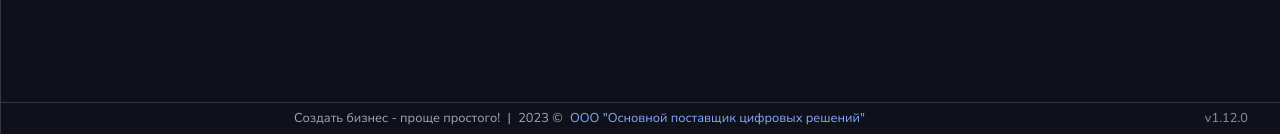
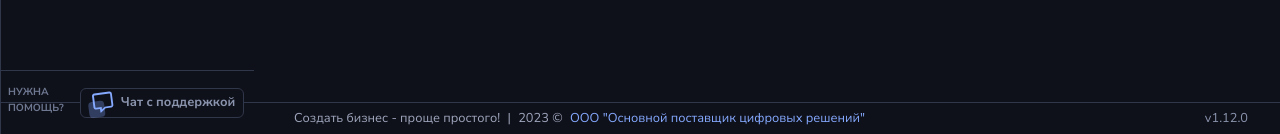
Before and after one commit to lavrenyk/vue3-bplan-app, a Vue app: page /plan in a window 1280 px wide. Shown: the part 666-800 px from the top of the page. Built offline with nearby package versions, Linux system fonts and the light colour scheme; no server answers; the database is empty; sample sign-in values are in the browser's storage; what bootstrap-vue-next would draw is missing.

Commit message:
workStamp 3200

```diff
--- a/src/components/TheAppVerticalNavbar.vue
+++ b/src/components/TheAppVerticalNavbar.vue
@@ -9,12 +9,34 @@
             <p class="navbar-vertical-label navbar-vertical-label mt-2 mb-0 ps-2">
               Активный проект
             </p>
-            <a data-v-7c16fed6="" href="/projects" class="btn btn-outline-secondary btn-sm btn-block m-2 mb-2"> sdfsdf </a>
+            <router-link v-if="activeBPlan"
+              to="/projects" class="btn btn-outline-secondary btn-sm btn-block m-2 mb-2">
+              {{ activeBPlan }}
+            </router-link>
+            <div v-if="!activeBPlan"
+              class="btn btn-outline-light btn-sm btn-block m-2 mb-2 disabled">
+              <div class="spinner-border spinner-border-sm" role="status">
+                <span class="visually-hidden">Loading...</span>
+              </div>
+            </div>
             <hr class="mt-2">
           </div>
           <component :is="verticalMenu"></component>
         </div>
       </div>
+    </div>
+    <div class="navbar-vertical-footer">
+        <p class="navbar-vertical-label mt-1 mb-2 ps-2">
+        Нужна <br>
+        помощь?
+      </p>
+      <div class="btn btn-phoenix-primary btn-sm py-1 ps-1 pe-2 d-flex align-items-center ms-3 mb-0">
+        <div class="d-flex align-items-center icon-wrapper-sm shadow-primary-100" style="transform: rotate(-7.45deg);">
+          <span class="fa-regular fa-message text-primary fs-1 z-index-1 ms-2"></span>
+        </div>
+        <p class="text-700 fs--1 mb-0 ms-2 mt-0">Чат с поддержкой</p>
+      </div>
+
     </div>
   </nav>
 </template>
@@ -33,15 +55,17 @@ export default {
   },
   computed: {
     showProjectSelector() {
-      if (!this.$route.fullPath.includes('project')) {
-        return 'help'
+      return this.$route.name != 'bplan-projects-page';
+    },
+    activeBPlan() {
+      let activeBPlan = this.$store.getters.getActiveBPlan;
+      if (activeBPlan) {
+        return activeBPlan.title;
+      } else {
+        this.fetchCurrentBPlan();
+        return null;
       }
-      return ''
     },
-    isBPlanOutlineMenu() {
-      return this.$route.fullPath.includes('plan');
-    },
-
     verticalMenu() {
       switch (this.$route.name) {
         case 'bplan-projects-page':
@@ -51,11 +75,8 @@ export default {
         default:
           break;
       }
-      console.log(this.$route);
       return '';
     }
-
-
   },
   methods: {
     verticalNavbarCollapsedToggle() {
@@ -66,11 +87,31 @@ export default {
         document.body.classList.add('navbar-vertical-collapsed');
         this.navbarCollapsed = !this.navbarCollapsed;
       }
+    },
+    fetchCurrentBPlan() {
+      this.$store.dispatch('fetchCurrentBPlan');
     }
   }
 }
 </script>
 
-<style>
+<style scoped>
+
+.navbar-vertical-label {
+  text-transform: uppercase;
+  font-weight: 700;
+  font-size: .64rem;
+  color: var(--phoenix-navbar-vertical-label-color);
+}
+
+.icon-wrapper-sm::before {
+    position: absolute;
+    content: "";
+    height: 1rem;
+    width: 1rem;
+    border-radius: 0.243rem;
+    top: 0.5rem;
+    left: 0.2rem;
+}
 
 </style>
--- a/src/components/app/vertical-menus/BPlanOutlineMenu.vue
+++ b/src/components/app/vertical-menus/BPlanOutlineMenu.vue
@@ -1,6 +1,18 @@
 <template>
-  <div v-if="currentOutline"
-    id="navbarVerticalCollapse" class="mt-3">
+
+  <div id="navbarVerticalCollapse" class="mt-0">
+    <p class="navbar-vertical-label navbar-vertical-label mt-0 mb-2 ps-2">
+      Разделы бизнес-плана
+    </p>
+    <div v-if="!currentOutline" class="ms-2 mt-3">
+      <p class="placeholder-glow"><span class="placeholder placeholder-lg col-10"></span></p>
+      <p class="placeholder-glow"><span class="placeholder placeholder-lg col-8"></span></p>
+      <p class="placeholder-glow"><span class="placeholder placeholder-lg col-10"></span></p>
+      <p class="placeholder-glow"><span class="placeholder placeholder-lg col-8"></span></p>
+      <p class="placeholder-glow"><span class="placeholder placeholder-lg col-10"></span></p>
+      <p class="placeholder-glow"><span class="placeholder placeholder-lg col-8"></span></p>
+    </div>
+    <div v-if="currentOutline">
       <div v-for="(chapter, index) in currentOutline" :key="chapter.id"
         class="nav-item-wrapper">
         <a class="nav-link dropdown-indicator label-1 mx-2 ps-1"
@@ -38,27 +50,24 @@
           </ul>
         </div>
       </div>
+  </div>
 
-    <div class="px-3 px-xl-0 mt-3">
+    <div class="px-3 px-xl-0 mt-7">
       <hr class="border-300 my-2">
     </div>
 
-    <div class="alert alert-light mt-5">
-      <h6 class="alert-heading font-weight-bold border-bottom mb-2 pb-2">
-        Структура документа
-      </h6>
-      <p class="fs--2 mb-2">
-        Выбирете раздел бизнес-плана для просмотра и редактирования.
+    <div class="px-2 mt-4">
+      <p class="card-text mt-2 mb-2">
+        Выбирете раздел бизнес-плана для отображения и редактирования.
       </p>
-      <p class="fs--2 mb-2">
-        Для изменения структуры документы, перейдите в раздел меню - "Структура"
+      <p class="card-text mb-2">
+          Для изменения структуры документа, перейдите в меню - "Структура"
       </p>
+
+
     </div>
   </div>
 
-  <div v-if="currentOutline">
-
-  </div>
 </template>
 
 <script>
--- a/src/components/app/vertical-menus/ProjectsMenu.vue
+++ b/src/components/app/vertical-menus/ProjectsMenu.vue
@@ -1,5 +1,5 @@
 <template>
-    <div class="ps-3 mt-3">
+  <div class="ps-3 mt-3">
     <p class="navbar-vertical-label navbar-vertical-label mt-2 mb-0 ps-0">
       Нужна помощь?
     </p>
--- a/src/router/index.js
+++ b/src/router/index.js
@@ -125,8 +125,6 @@ router.beforeEach((to, from, next) => {
   const requireAuth = to.matched.some(record => record.meta.auth)
   const userInfo = store.getters.getUserInfo;
 
-  console.log("Hello from Router change!");
-
   if (requireAuth && !userInfo) {
     next('/login')
   } else {
```
Lines whose indentation alone changed are shown as unchanged.
